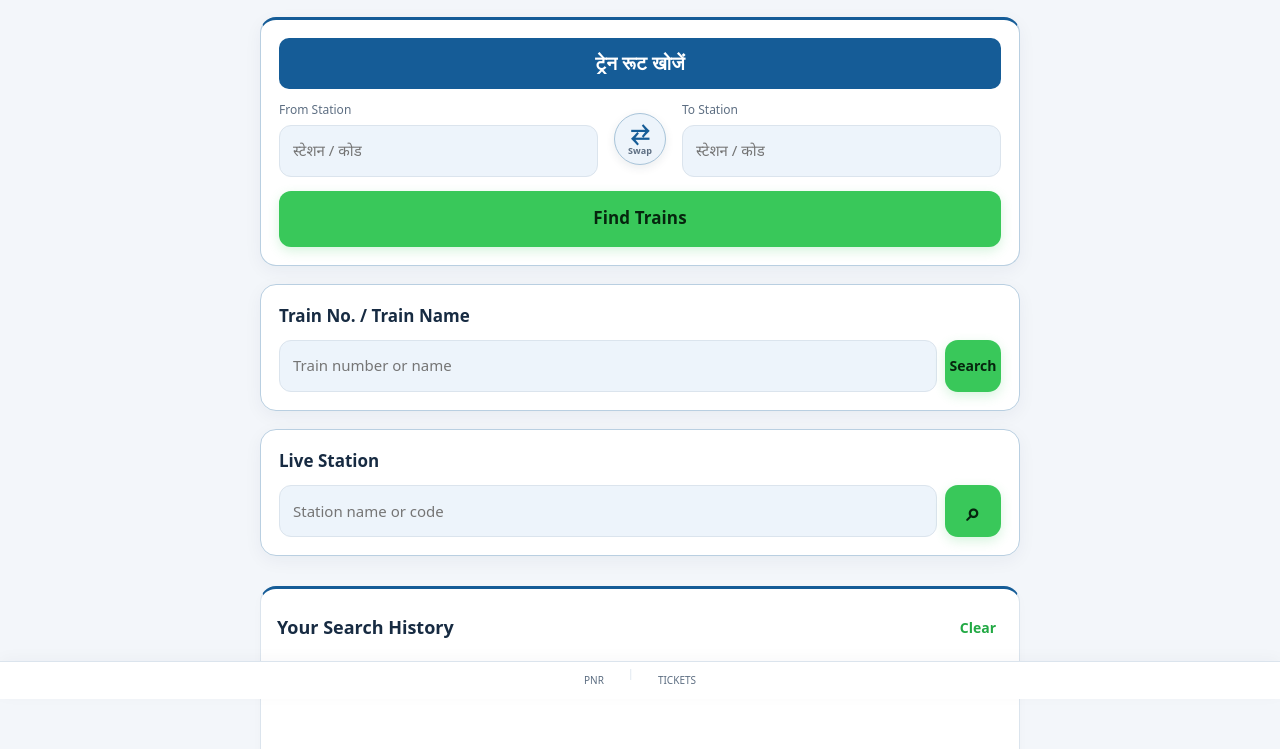
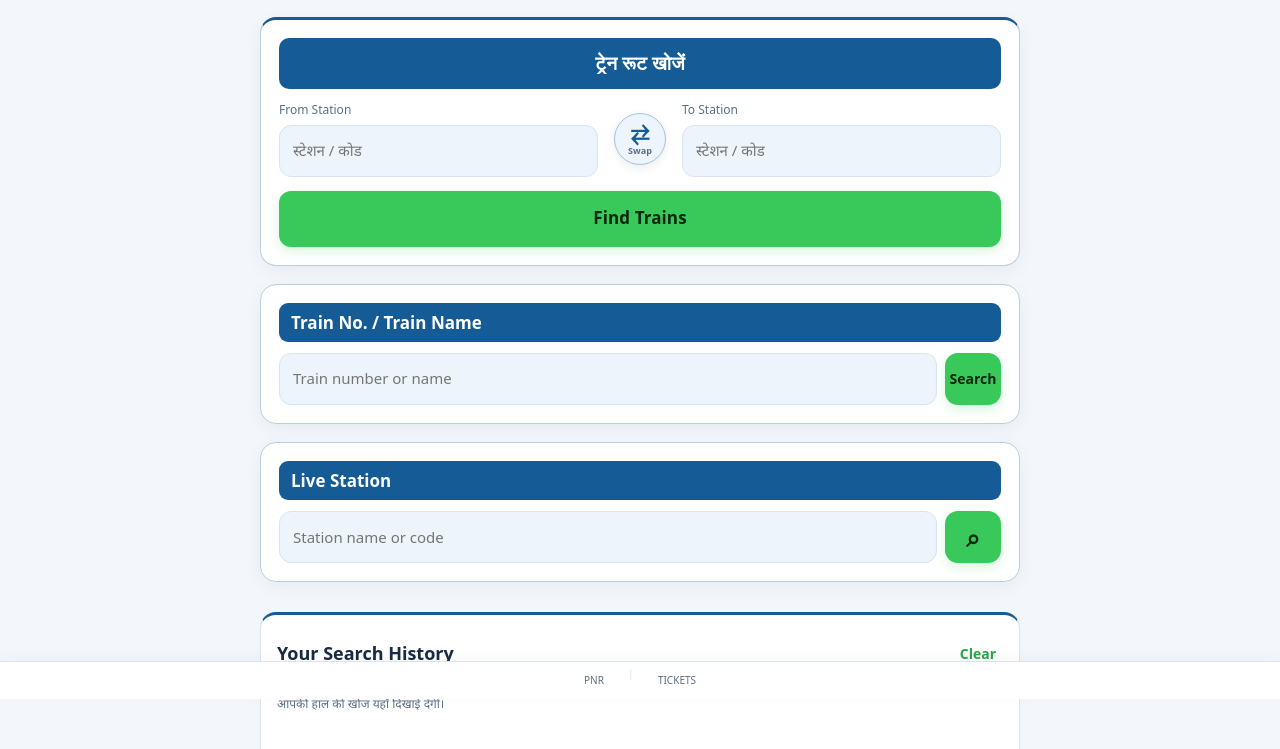
Before and after one commit to sachinuld/rail-traffic, a website with bundled scripts: page index.html in a window 1280 px wide. Shown: the part 101-850 px from the top of the page. Built offline with nearby package versions, Linux system fonts and the light colour scheme; files whose address does not match are found by name.

Commit message:
Add files via upload

```diff
--- a/index.html
+++ b/index.html
@@ -12,14 +12,14 @@
 </form></section>
 
 <section class="card home-search-card" id="home-train-section">
-<h2 data-hi="Train No. / Train Name" data-en="Train No. / Train Name"><img class="home-train-app-icon" src="icon-192.png" alt="Train"> Train No. / Train Name</h2>
+<h2 class="home-blue-section-title" data-hi="Train No. / Train Name" data-en="Train No. / Train Name"><img class="home-train-app-icon" src="icon-192.png" alt="Train"> Train No. / Train Name</h2>
 <form id="train-search-form" class="home-search-form">
 <input id="train-query" data-hi="Train number or name" data-en="Train number or name" placeholder="Train number / name" aria-label="Train number or name" autocomplete="off" required>
 <button data-hi="Search" data-en="Search" id="train-search" class="green-search-button icon-only" aria-label="Search train"><span class="search-symbol">⌕</span></button>
 </form></section>
 
 <section class="card home-search-card" id="home-station-section">
-<h2 data-hi="Live Station" data-en="Live Station">📍 Live Station</h2>
+<h2 class="home-blue-section-title" data-hi="Live Station" data-en="Live Station">Live Station</h2>
 <form id="home-station-form" class="home-search-form">
 <input id="home-live-station" data-hi="Station name or code" data-en="Station name or code" placeholder="Station name / code" aria-label="Live Station" autocomplete="off" role="combobox" aria-expanded="false" aria-controls="home-live-station-options">
 <div id="home-live-station-options" class="options home-station-options" role="listbox"></div>
--- a/style.css
+++ b/style.css
@@ -66,3 +66,26 @@
   vertical-align: middle;
   margin-right: 7px;
 }
+
+/* v10.2: requested home section title styling only */
+.home-blue-section-title {
+  display: flex;
+  align-items: center;
+  gap: 7px;
+  width: 100%;
+  box-sizing: border-box;
+  margin: 0 0 11px;
+  padding: 9px 12px;
+  background: var(--blue);
+  color: #fff !important;
+  border-radius: 9px;
+  font-size: 17px !important;
+  font-weight: 800 !important;
+  line-height: 1.25;
+}
+.home-blue-section-title .home-train-app-icon {
+  width: 28px;
+  height: 28px;
+  flex: 0 0 28px;
+  margin: 0;
+}
```
